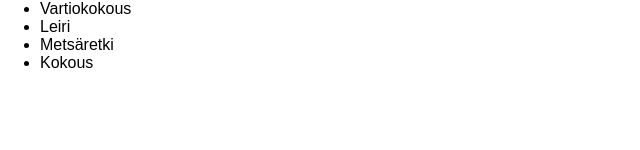
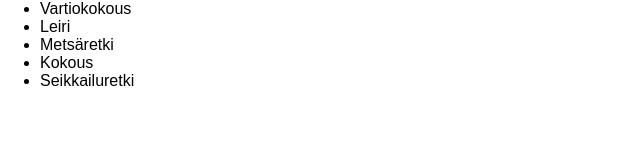
Before and after one commit to partio-scout/tosu-frontend, a React (Create React App) app: page / in a window 1280 px wide. Shown: the part 150-300 px from the top of the page, without its empty margins (0-640 px from the left). Built offline with nearby package versions, Linux system fonts and the light colour scheme; data requests are answered from the project's data file; the HTML template or start-up script is replaced by a standard one.

Commit message:
Save starting and ending dates and times to db.json

```diff
--- a/db.json
+++ b/db.json
@@ -47,6 +47,18 @@
       "organizerName": "Partio",
       "organizerId": 2,
       "id": 7
+    },
+    {
+      "eventTitle": "Seikkailuretki",
+      "eventStartDate": "2018-12-12",
+      "eventStartTime": "12:00",
+      "eventEndDate": "2018-12-12",
+      "eventEndTime": "20:00",
+      "eventType": "retki",
+      "eventInformation": "Retki paikkaan x",
+      "organizerName": "Partio",
+      "organizerId": 2,
+      "id": 8
     }
   ]
 }
--- a/src/components/NewEvent.js
+++ b/src/components/NewEvent.js
@@ -5,7 +5,6 @@ import RaisedButton from "material-ui/RaisedButton";
 import TextField from "material-ui/TextField";
 import SelectField from "material-ui/SelectField";
 import MenuItem from "material-ui/MenuItem";
-
 
 /**
  * Dialogs can be nested. This example opens a Date Picker from within a Dialog.
@@ -36,7 +35,10 @@ export default class NewEvent extends React.Component {
 
     const data = {
       eventTitle: this.state.eventTitle,
-      eventDate: this.state.eventDate,
+      eventStartDate: this.state.eventStartDate,
+      eventStartTime: this.state.eventStartTime,
+      eventEndDate: this.state.eventEndDate,
+      eventEndTime: this.state.eventEndTime,
       eventType: this.state.eventType,
       eventInformation: this.state.eventInformation,
 
@@ -57,25 +59,25 @@ export default class NewEvent extends React.Component {
       .then(response => console.log("Success:", response));
   };
 
-  handleStartDate = (event) => {
+  handleStartDate = event => {
     this.setState({
       eventStartDate: event.target.value
     });
   };
 
-  handleStartTime = (event) => {
+  handleStartTime = event => {
     this.setState({
       eventStartTime: event.target.value
     });
   };
 
-  handleEndDate = (event) => {
+  handleEndDate = event => {
     this.setState({
       eventEndDate: event.target.value
     });
   };
 
-  handleEndTime = (event) => {
+  handleEndTime = event => {
     this.setState({
       eventEndTime: event.target.value
     });
```
